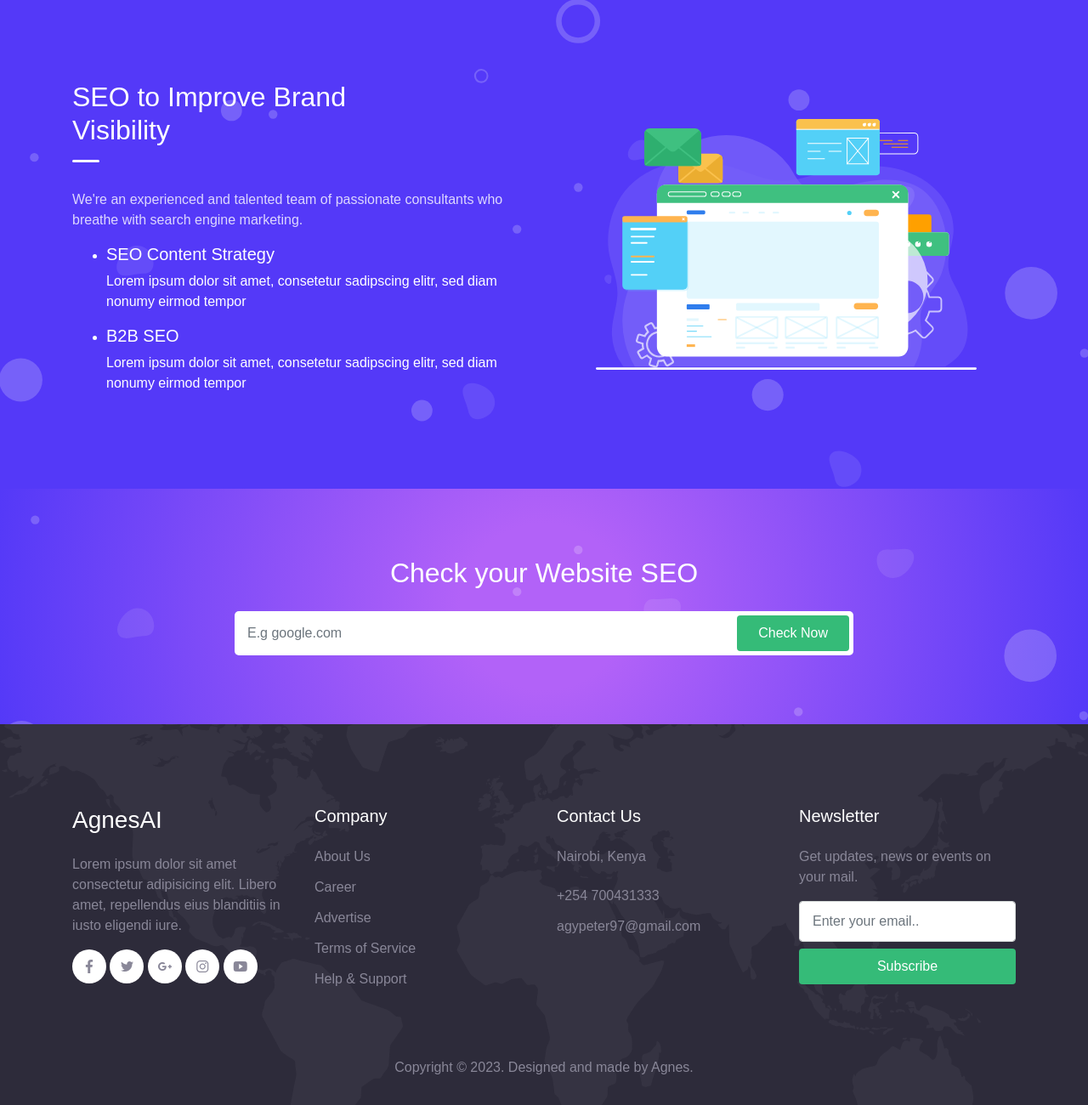
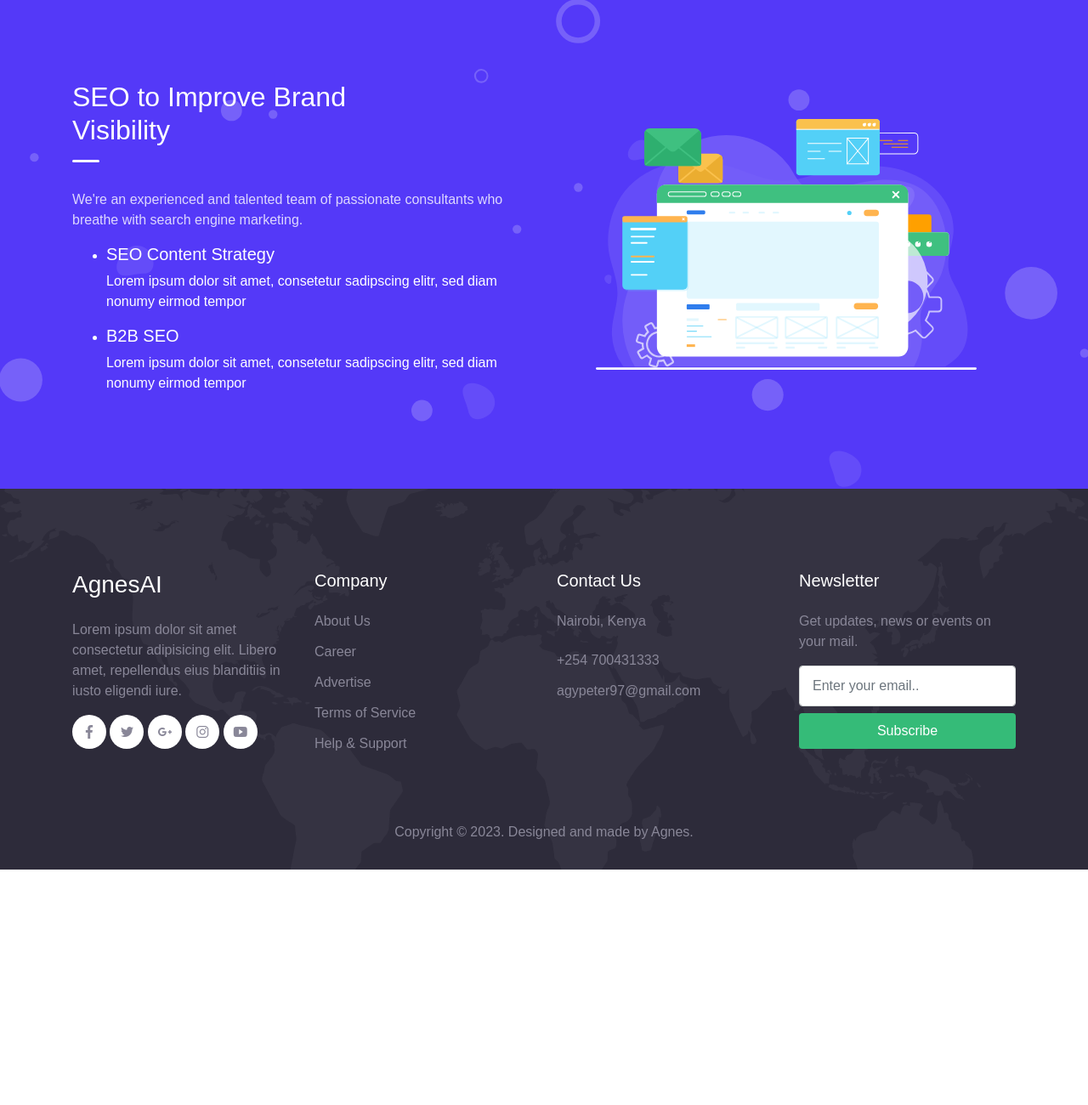
Before and after one commit to Agnes-Kalunda/AI-Content-Generator, a Django app: page / in a window 1280 px wide. Shown: the part 2526-3826 px from the top of the page at 85% size. After the commit the page ends 3549 px from the top, so only its background shows below. Run offline with Django 3.2, Linux system fonts and the light colour scheme; some libraries are stand-ins or nearby versions; some web fonts are replaced.

Commit message:
refactored

```diff
--- a/contentGeneratorApp/templates/landing/index.html
+++ b/contentGeneratorApp/templates/landing/index.html
@@ -339,18 +339,18 @@
   </div>
 </div> -->
 
-<div class="page-section banner-seo-check">
+<!-- <div class="page-section banner-seo-check">
   <div class="wrap bg-image" style="background-image: url(./static/img/bg_pattern.svg);">
     <div class="container text-center">
       <div class="row justify-content-center wow fadeInUp">
-        <div class="col-lg-8">
-          <h2 class="mb-4">Check your Website SEO</h2>
+        <div class="col-lg-8"> -->
+          <!-- <h2 class="mb-4">Check your Website SEO</h2>
           <form action="#">
             <input type="text" class="form-control" placeholder="E.g google.com">
             <button type="submit" class="btn btn-success">Check Now</button>
-          </form>
-        </div>
-      </div>
+          </form> -->
+        <!-- </div>
+      </div> -->
     </div> <!-- .container -->
   </div> <!-- .wrap -->
 </div> <!-- .page-section -->
--- a/contentGeneratorApp/views.py
+++ b/contentGeneratorApp/views.py
@@ -72,7 +72,7 @@ def register(request):
 
                 # Log in the new user
                 auth.login(request, user)
-                return redirect('login')
+                return redirect('login')  # Redirect to the login page
 
     return render(request, 'authorization/register.html', {})
 
```
Also changed, not shown: 1 other file.
